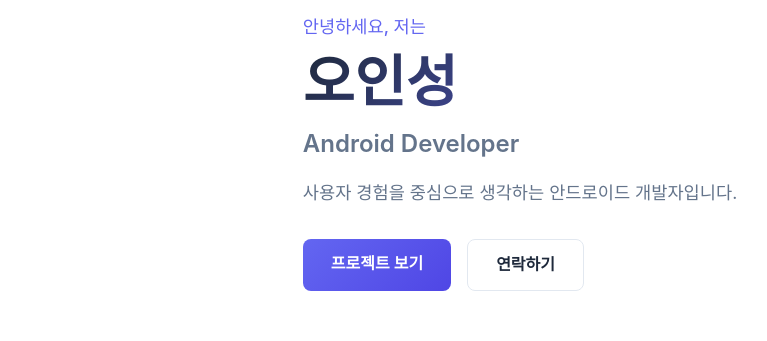
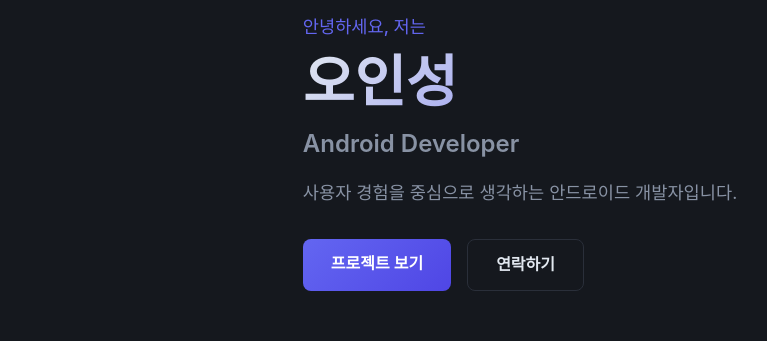
Before and after one commit to ois0886/AboutMe, a React (Vite) app: page / in a window 1280 px wide. Shown: the part 280-621 px from the top of the page, without its empty margins (120-887 px from the left). Built offline with nearby package versions, Linux system fonts and the light colour scheme.

Commit message:
feat: Award & certification 추가

```diff
--- a/src/App.tsx
+++ b/src/App.tsx
@@ -4,6 +4,7 @@ import About from './components/About'
 import Skills from './components/Skills'
 import Career from './components/Career'
 import Education from './components/Education'
+import Awards from './components/Awards'
 import Blog from './components/Blog'
 import Projects from './components/Projects'
 import Contact from './components/Contact'
@@ -16,9 +17,10 @@ function App() {
       <main>
         <Hero />
         <About />
+        <Career />
         <Skills />
-        <Career />
         <Education />
+        <Awards />
         <Blog />
         <Projects />
         <Contact />
--- /dev/null
+++ b/src/components/Awards.module.css
@@ -0,0 +1,77 @@
+.groupTitle {
+  font-size: 1.1rem;
+  font-weight: 700;
+  color: var(--color-primary);
+  margin-bottom: 16px;
+}
+
+.groupTitleMargin {
+  margin-top: 36px;
+}
+
+.list {
+  display: flex;
+  flex-direction: column;
+  gap: 16px;
+}
+
+.card {
+  display: flex;
+  justify-content: space-between;
+  align-items: center;
+  border: 1px solid var(--color-border);
+  border-radius: 12px;
+  padding: 20px 28px;
+  background-color: var(--color-bg-card);
+  transition: border-color 0.3s;
+}
+
+.card:hover {
+  border-color: var(--color-primary);
+}
+
+.left {
+  flex: 1;
+}
+
+.title {
+  font-size: 1.05rem;
+  font-weight: 700;
+}
+
+.org {
+  font-size: 0.85rem;
+  color: var(--color-primary);
+  margin-top: 4px;
+}
+
+.right {
+  text-align: right;
+  flex-shrink: 0;
+  margin-left: 24px;
+}
+
+.date {
+  font-size: 0.9rem;
+  color: var(--color-text-secondary);
+}
+
+.id {
+  font-size: 0.8rem;
+  color: var(--color-text-secondary);
+  opacity: 0.7;
+  margin-top: 2px;
+}
+
+@media (max-width: 640px) {
+  .card {
+    flex-direction: column;
+    align-items: flex-start;
+    gap: 8px;
+  }
+
+  .right {
+    text-align: left;
+    margin-left: 0;
+  }
+}
--- /dev/null
+++ b/src/components/Awards.tsx
@@ -0,0 +1,82 @@
+import { useScrollReveal } from '../hooks/useScrollReveal'
+import styles from './Awards.module.css'
+
+const awards = [
+  {
+    title: 'SSAFY 자율 프로젝트 우수상',
+    date: '2025.11.20',
+    org: '삼성전자',
+    id: '2025-23-050154',
+  },
+  {
+    title: 'SSAFY 공통 프로젝트 우수상',
+    date: '2025.08.18',
+    org: '삼성전자',
+    id: '2025-23-050065',
+  },
+  {
+    title: '사회복무요원 표창장',
+    date: '2021.07.28',
+    org: '서울지방병무청장',
+    id: '제2021-43호',
+  },
+]
+
+const certificates = [
+  {
+    title: '정보처리기사',
+    date: '2024.12.11',
+    org: '한국산업인력공단',
+    id: '24203011265G',
+  },
+  {
+    title: 'ADsP',
+    date: '2024.11.29',
+    org: '한국데이터산업진흥원',
+    id: 'ADsP-043007180',
+  },
+]
+
+function Awards() {
+  const ref = useScrollReveal<HTMLElement>()
+
+  return (
+    <section id="awards" className="section reveal" ref={ref}>
+      <h2 className="section__title">Awards & Certificates</h2>
+
+      <h3 className={styles.groupTitle}>Awards</h3>
+      <div className={styles.list}>
+        {awards.map((award) => (
+          <div key={award.id} className={styles.card}>
+            <div className={styles.left}>
+              <h3 className={styles.title}>{award.title}</h3>
+              <p className={styles.org}>{award.org}</p>
+            </div>
+            <div className={styles.right}>
+              <p className={styles.date}>{award.date}</p>
+              <p className={styles.id}>{award.id}</p>
+            </div>
+          </div>
+        ))}
+      </div>
+
+      <h3 className={`${styles.groupTitle} ${styles.groupTitleMargin}`}>Certificates</h3>
+      <div className={styles.list}>
+        {certificates.map((cert) => (
+          <div key={cert.id} className={styles.card}>
+            <div className={styles.left}>
+              <h3 className={styles.title}>{cert.title}</h3>
+              <p className={styles.org}>{cert.org}</p>
+            </div>
+            <div className={styles.right}>
+              <p className={styles.date}>{cert.date}</p>
+              <p className={styles.id}>{cert.id}</p>
+            </div>
+          </div>
+        ))}
+      </div>
+    </section>
+  )
+}
+
+export default Awards
--- a/src/components/Header.module.css
+++ b/src/components/Header.module.css
@@ -3,7 +3,7 @@
   top: 0;
   left: 0;
   right: 0;
-  background-color: rgba(255, 255, 255, 0.9);
+  background-color: rgba(21, 24, 30, 0.85);
   backdrop-filter: blur(12px);
   border-bottom: 1px solid var(--color-border);
   z-index: 100;
--- a/src/components/Header.tsx
+++ b/src/components/Header.tsx
@@ -2,8 +2,8 @@ import styles from './Header.module.css'
 
 const navItems = [
   { label: 'About', href: '#about' },
+  { label: 'Career', href: '#career' },
   { label: 'Skills', href: '#skills' },
-  { label: 'Career', href: '#career' },
   { label: 'Education', href: '#education' },
   { label: 'Blog', href: '#blog' },
   { label: 'Projects', href: '#projects' },
--- a/src/components/Hero.module.css
+++ b/src/components/Hero.module.css
@@ -3,12 +3,27 @@
   display: flex;
   align-items: center;
   padding-top: 64px;
+  position: relative;
+  overflow: hidden;
+}
+
+.hero::before {
+  content: '';
+  position: absolute;
+  top: -50%;
+  right: -30%;
+  width: 600px;
+  height: 600px;
+  background: radial-gradient(circle, rgba(99, 102, 241, 0.08) 0%, transparent 70%);
+  border-radius: 50%;
+  pointer-events: none;
 }
 
 .inner {
   max-width: var(--max-width);
   margin: 0 auto;
   padding: 0 24px;
+  position: relative;
 }
 
 .greeting {
@@ -16,7 +31,7 @@
   color: var(--color-primary);
   font-weight: 500;
   margin-bottom: 8px;
-  animation: fadeInUp 0.6s ease both;
+  animation: slideIn 0.7s cubic-bezier(0.16, 1, 0.3, 1) both;
 }
 
 .name {
@@ -24,11 +39,11 @@
   font-weight: 800;
   line-height: 1.2;
   margin-bottom: 8px;
-  background: linear-gradient(135deg, #1e293b, var(--color-primary));
+  background: linear-gradient(135deg, var(--color-text), var(--color-primary));
   -webkit-background-clip: text;
   -webkit-text-fill-color: transparent;
   background-clip: text;
-  animation: fadeInUp 0.6s ease 0.1s both;
+  animation: slideIn 0.7s cubic-bezier(0.16, 1, 0.3, 1) 0.1s both;
 }
 
 .role {
@@ -36,7 +51,7 @@
   color: var(--color-text-secondary);
   font-weight: 600;
   margin-bottom: 16px;
-  animation: fadeInUp 0.6s ease 0.2s both;
+  animation: slideIn 0.7s cubic-bezier(0.16, 1, 0.3, 1) 0.2s both;
 }
 
 .description {
@@ -44,13 +59,13 @@
   color: var(--color-text-secondary);
   max-width: 480px;
   margin-bottom: 32px;
-  animation: fadeInUp 0.6s ease 0.3s both;
+  animation: slideIn 0.7s cubic-bezier(0.16, 1, 0.3, 1) 0.3s both;
 }
 
 .cta {
   display: flex;
   gap: 16px;
-  animation: fadeInUp 0.6s ease 0.4s both;
+  animation: slideIn 0.7s cubic-bezier(0.16, 1, 0.3, 1) 0.4s both;
 }
 
 .btnPrimary {
@@ -59,12 +74,12 @@
   color: #ffffff;
   border-radius: 8px;
   font-weight: 600;
-  transition: transform 0.2s, box-shadow 0.2s;
+  transition: transform 0.3s cubic-bezier(0.16, 1, 0.3, 1), box-shadow 0.3s;
 }
 
 .btnPrimary:hover {
-  transform: translateY(-2px);
-  box-shadow: 0 4px 16px rgba(99, 102, 241, 0.4);
+  transform: translateY(-3px);
+  box-shadow: 0 6px 24px rgba(99, 102, 241, 0.35);
 }
 
 .btnSecondary {
@@ -73,21 +88,24 @@
   border-radius: 8px;
   font-weight: 600;
   color: var(--color-text);
-  transition: all 0.2s;
+  transition: all 0.3s cubic-bezier(0.16, 1, 0.3, 1);
 }
 
 .btnSecondary:hover {
   border-color: var(--color-primary);
   color: var(--color-primary);
+  transform: translateY(-3px);
 }
 
-@keyframes fadeInUp {
+@keyframes slideIn {
   from {
     opacity: 0;
-    transform: translateY(24px);
+    transform: translateX(-32px);
+    filter: blur(4px);
   }
   to {
     opacity: 1;
-    transform: translateY(0);
+    transform: translateX(0);
+    filter: blur(0);
   }
 }
--- a/src/styles/global.css
+++ b/src/styles/global.css
@@ -9,13 +9,13 @@
 :root {
   --color-primary: #6366f1;
   --color-primary-dark: #4f46e5;
-  --color-primary-light: rgba(99, 102, 241, 0.08);
-  --color-bg: #ffffff;
-  --color-bg-secondary: #f8fafc;
-  --color-bg-card: #ffffff;
-  --color-text: #1e293b;
-  --color-text-secondary: #64748b;
-  --color-border: #e2e8f0;
+  --color-primary-light: rgba(99, 102, 241, 0.1);
+  --color-bg: #15181e;
+  --color-bg-secondary: #1c1f27;
+  --color-bg-card: #1c1f27;
+  --color-text: #e2e8f0;
+  --color-text-secondary: #8892a4;
+  --color-border: #2a2f3a;
   --max-width: 1024px;
   --section-padding: 100px 24px;
 }
@@ -72,11 +72,12 @@ img {
 /* Scroll reveal animation */
 .reveal {
   opacity: 0;
-  transform: translateY(32px);
-  transition: opacity 0.7s ease, transform 0.7s ease;
+  transform: translateY(40px) scale(0.98);
+  transition: opacity 0.8s cubic-bezier(0.16, 1, 0.3, 1),
+              transform 0.8s cubic-bezier(0.16, 1, 0.3, 1);
 }
 
 .revealed {
   opacity: 1;
-  transform: translateY(0);
+  transform: translateY(0) scale(1);
 }
```
